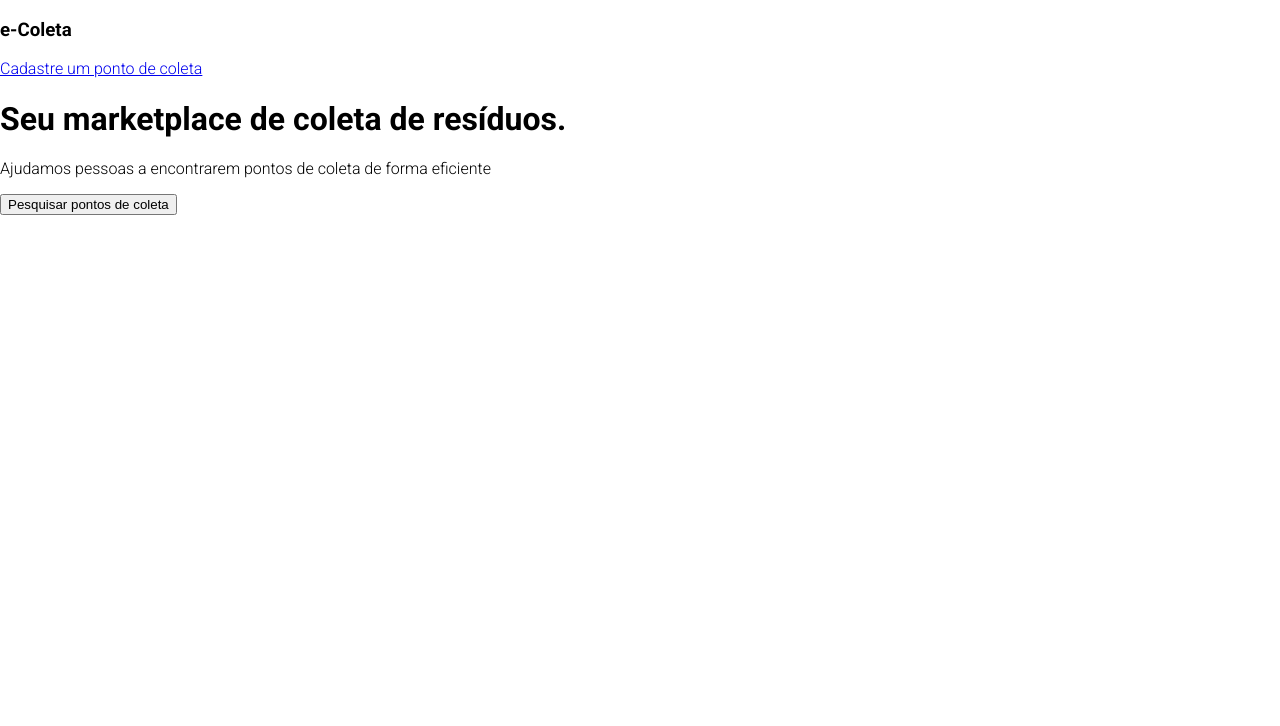
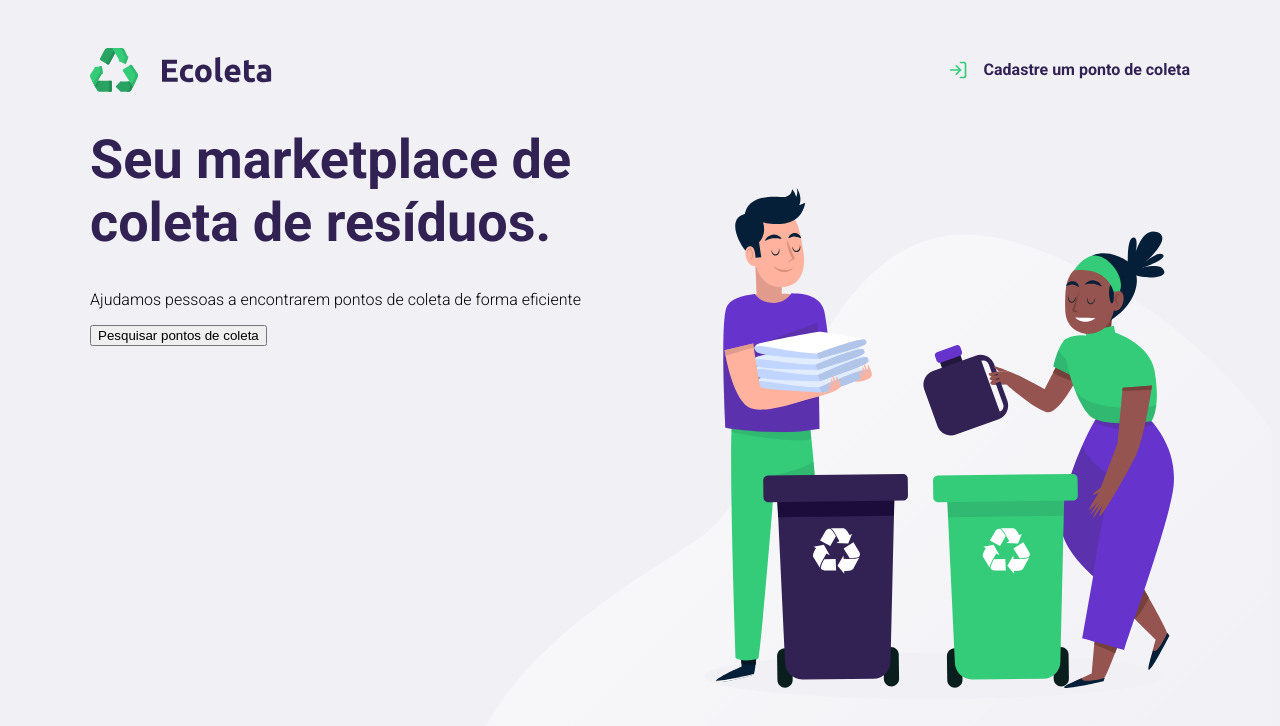
Before and after one commit to drigosantos81/e-coleta, a plain HTML site: page index.html in a window 1280 px wide. Drawn offline with Linux system fonts and the light colour scheme.

Commit message:
Iniciado estilização da página principal.

```diff
--- a/index.html
+++ b/index.html
@@ -8,14 +8,27 @@
     <link rel="stylesheet" href="./styles/main.css">
 </head>
 <body>
-    <h3>e-Coleta</h3>
+    <div id="page-home">
 
-    <a href="http://google.com">Cadastre um ponto de coleta</a>
 
-    <h1>Seu marketplace de coleta de resíduos.</h1>
+        <div class="content">
 
-    <p>Ajudamos pessoas a encontrarem pontos de coleta de forma eficiente</p>
+            <header>
+                <img src="./assets/logo.svg" alt="Logo Ecoleta">
+                <a href="http://google.com">
+                    <span></span>Cadastre um ponto de coleta</a>
+            </header>
 
-    <button>Pesquisar pontos de coleta</button>
+            <main>
+                <h1>Seu marketplace de coleta de resíduos.</h1>
+
+                <p>Ajudamos pessoas a encontrarem pontos de coleta de forma eficiente</p>
+
+                <button>Pesquisar pontos de coleta</button>
+            </main>
+
+        </div>
+    </div>
+
 </body>
 </html>
--- a/styles/main.css
+++ b/styles/main.css
@@ -1,9 +1,63 @@
-body {
-    margin: 0;
-    padding: 0;
-    border: 0;
+:root {
+    --title-color: #322153;
 }
 
 html {
-    font-family: roboto;
+    font-family: 'Roboto', sans-serif;
 }
+
+body {
+    background: #f0f0f5;
+    /* margin: 0;
+    padding: 0;
+    border: 0; */
+}
+
+a {
+    text-decoration: none;
+}
+
+/* BOX-MODEL */
+
+#page-home {
+    height: 100vh;
+    background: url(../assets/home-background.svg) no-repeat;
+    background-position: 35vw bottom;
+}
+
+#page-home .content {
+    width: 90%;
+    max-width: 1100px;
+    margin: 0 auto;
+}
+
+#page-home header {
+    margin-top: 48px;
+    display: flex;
+    align-items: center;
+    justify-content: space-between;
+}
+
+#page-home header a {
+    display: flex;
+    color: var(--title-color);
+    font-weight: bold;
+    cursor: pointer;
+}
+
+#page-home header a span {
+    margin-right: 16px;
+    display: flex;
+    background-image: url(../assets/log-in.svg);
+    width: 20px;
+    height: 20px;
+}
+
+#page-home main {
+    max-width: 560px;
+}
+
+#page-home main h1 {
+    font-size: 54px;
+    color: var(--title-color);
+}
```
Also changed, not shown: assets/arrow-left.svg (added), assets/baterias.svg (added), assets/check.svg (added), assets/eletronicos.svg (added), assets/home-background.svg (added), assets/lampadas.svg (added), assets/log-in.svg (added), assets/logo.svg (added), assets/oleo.svg (added), assets/organicos.svg (added), assets/papeis-papelao.svg (added), assets/search.svg (added), assets/x.svg (added).
